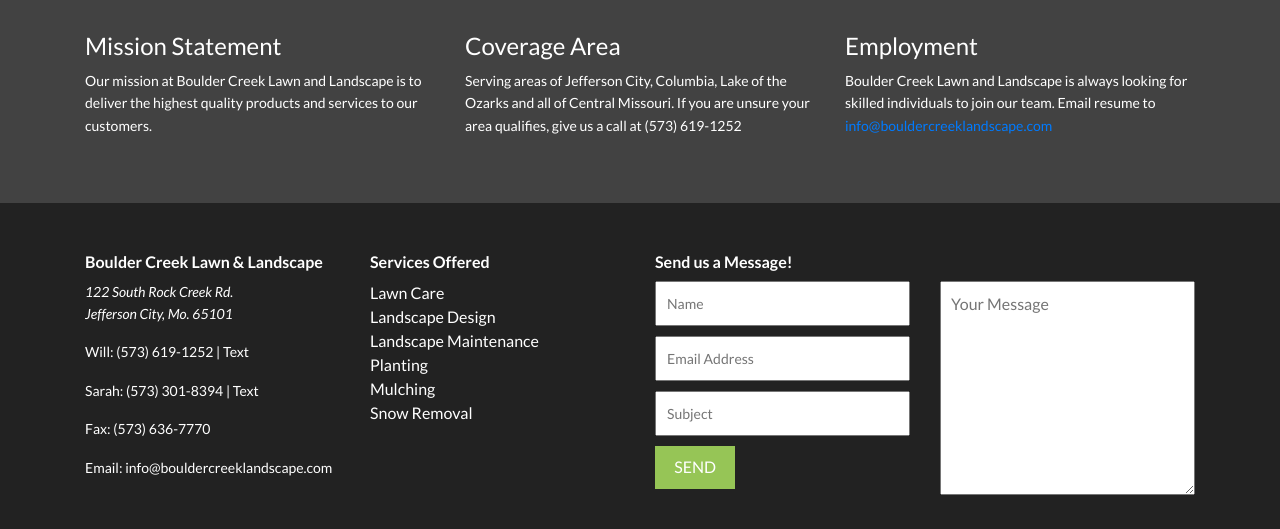
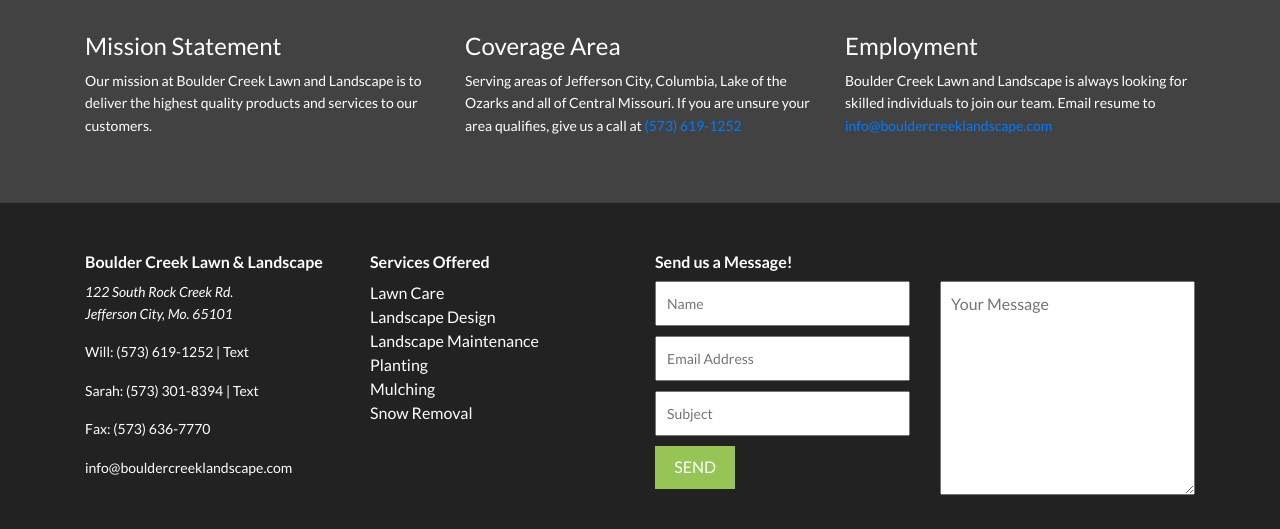
Before and after one commit to jtylermurphy/bouldercreek, a plain HTML site: page index.html in a window 1280 px wide. Shown: the part 1979-2508 px from the top of the page. Drawn offline with nearby package versions, Linux system fonts and the light colour scheme.

Commit message:
remove Email:

```diff
--- a/index.html
+++ b/index.html
@@ -176,7 +176,7 @@
     </div>
     <div class="col-md-4">
       <h3>Coverage Area</h3>
-      <p>Serving areas of Jefferson City, Columbia, Lake of the Ozarks and all of Central Missouri. If you are unsure your area qualifies, give us a call at (573) 619-1252</p>
+      <p>Serving areas of Jefferson City, Columbia, Lake of the Ozarks and all of Central Missouri. If you are unsure your area qualifies, give us a call at <a href="tel:+15736191252">(573) 619-1252</a></p>
     </div>
     <div class="col-md-4">
       <h3>Employment</h3>
@@ -202,7 +202,7 @@
     <p>Sarah: <a href="tel:+15733018394">(573) 301-8394</a> | <a href="sms:+15733018394">Text</a></p>
     <p>Fax: (573) 636-7770</p>
 
-    <p>Email: <a href="mailto:info@bouldercreeklandscape.com">info@bouldercreeklandscape.com</a></p>
+    <p><a href="mailto:info@bouldercreeklandscape.com">info@bouldercreeklandscape.com</a></p>
   </div>
   <div class="footer-services col-md-3">
     <h3>Services Offered</h3>
```
Also changed, not shown: 404.html (+1 -1 lines), about/index.html (+1 -1 lines), contact.html (+1 -1 lines), landscapedesign.html (+1 -1 lines), landscapemaintenance.html (+1 -1 lines), lawncare.html (+1 -1 lines), mulching.html (+1 -1 lines), planting.html (+1 -1 lines), portfolio.html (+1 -1 lines), referrals.html (+1 -1 lines), snowremoval.html (+1 -1 lines).
